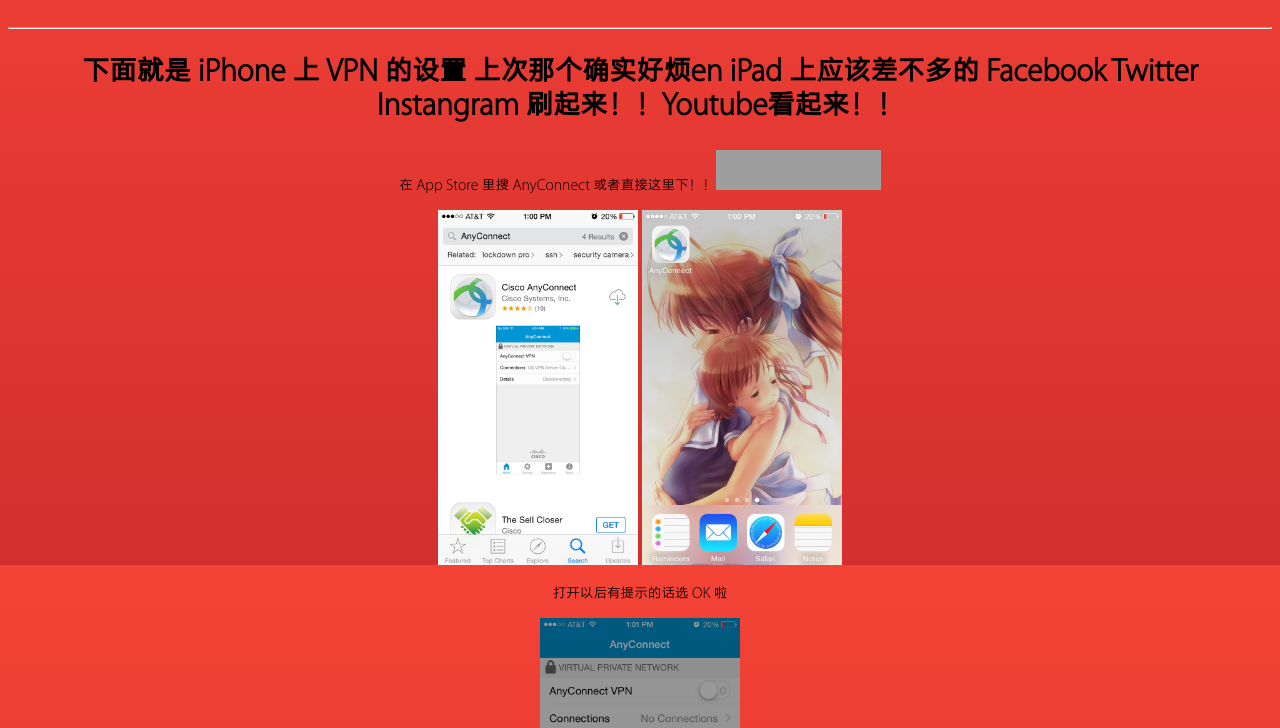
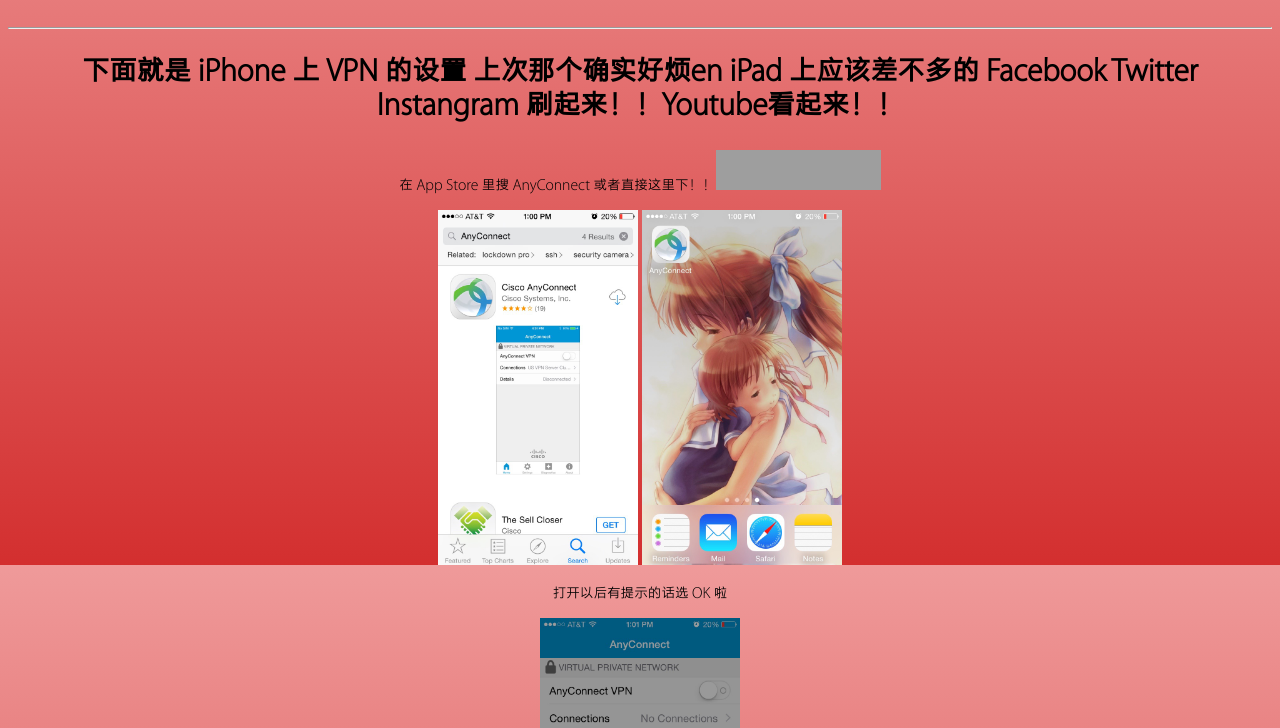
Before and after one commit to love4shen/love4shen.github.io, a plain HTML site: page index.html in a window 1280 px wide. Shown: the part 235-963 px from the top of the page. Drawn offline with Linux system fonts and the light colour scheme; grey boxes are pictures that could not be loaded.

Commit message:
bgcolor change

```diff
--- a/main.css
+++ b/main.css
@@ -2,10 +2,10 @@
   font-family: PingHei;
   src: url(PingHei-light.woff);}
 body {
-  background: -webkit-linear-gradient(#F44336, #D32F2F);
-  background: -o-linear-gradient(#F44336, #D32F2F);
-  background: -moz-linear-gradient(#F44336, #D32F2F);
-  background: linear-gradient(#F44336, #D32F2F);
+  background: -webkit-linear-gradient(#EF9A9A, #D32F2F);
+  background: -o-linear-gradient(#EF9A9A, #D32F2F);
+  background: -moz-linear-gradient(#EF9A9A, #D32F2F);
+  background: linear-gradient(#EF9A9A, #D32F2F);
   background-attachment: fixed;}
 
 h1, h2, p {
```
Also changed, not shown: 1 other file.
